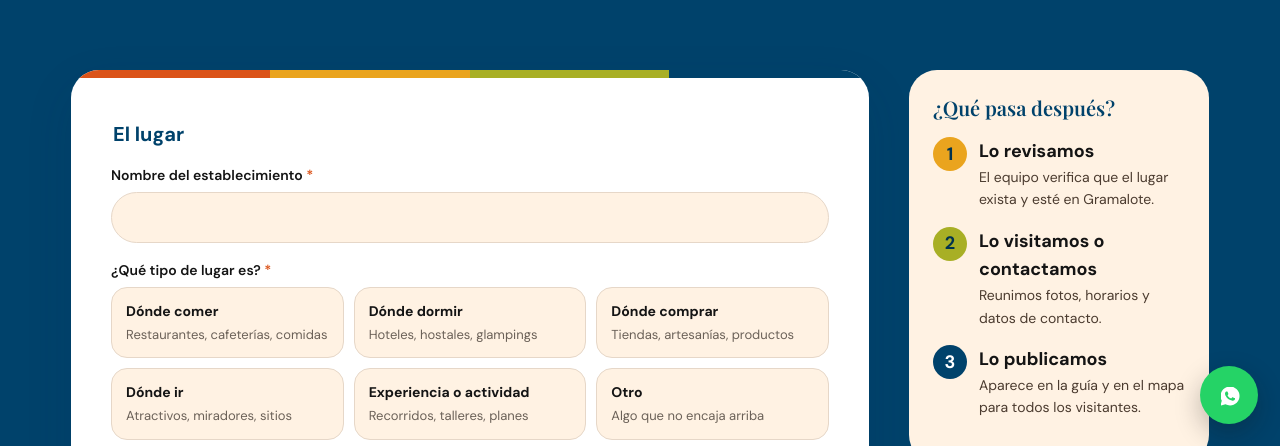
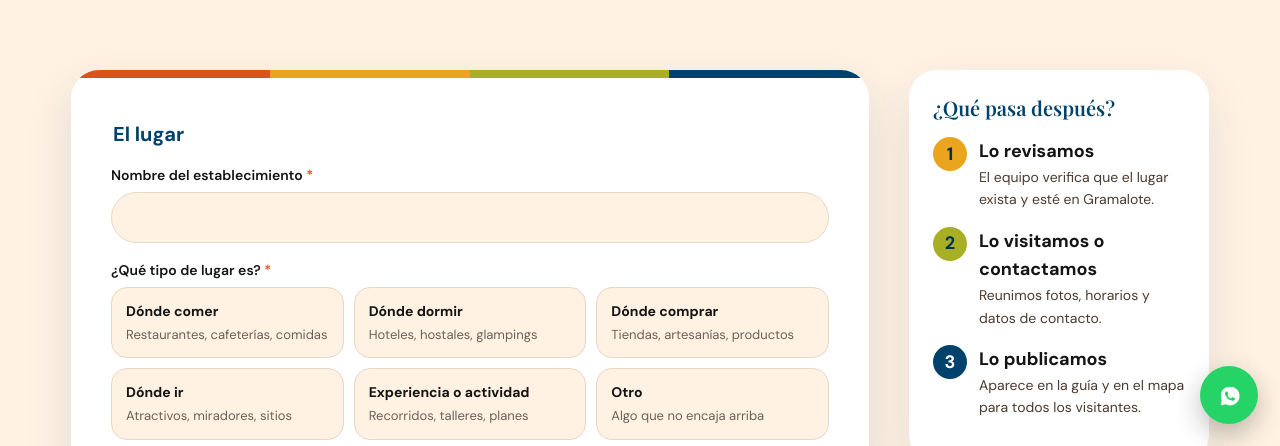
Before and after one commit to stevencardenas-dev/gramalote_interactivo, a React (Vite) app in the folder frontend/: page /sugerir in a window 1280 px wide. Shown: the part 354-800 px from the top of the page. Built offline with nearby package versions, Linux system fonts and the light colour scheme; no server answers.

Commit message:
Sugerir: fondo beige del encabezado en vez del azul
La franja del formulario usa --c-cream (el mismo beige de la cabecera del sitio). Sobre ese fondo el panel lateral pasa a blanco con sombra suave para no perderse.

```diff
--- a/frontend/src/styles/pages.css
+++ b/frontend/src/styles/pages.css
@@ -2052,9 +2052,16 @@ button.social-dot {
   }
 }
 
-/* Sugerir: fondo sólido del color de marca para que el formulario resalte */
+/* Sugerir: el beige del encabezado del sitio, para que la tarjeta blanca del
+   formulario resalte sin el peso del azul. */
 .suggest {
-  background: var(--c-navy);
+  background: var(--c-cream);
+}
+
+/* Sobre el beige, el panel lateral pasa a blanco: si no, se confunde con el fondo. */
+.suggest .suggest__aside {
+  background: var(--c-white);
+  box-shadow: 0 18px 48px rgba(0, 50, 79, 0.1);
 }
 
 /* Móvil: los llamados a la acción de una sola acción se ajustan al ancho */
```
